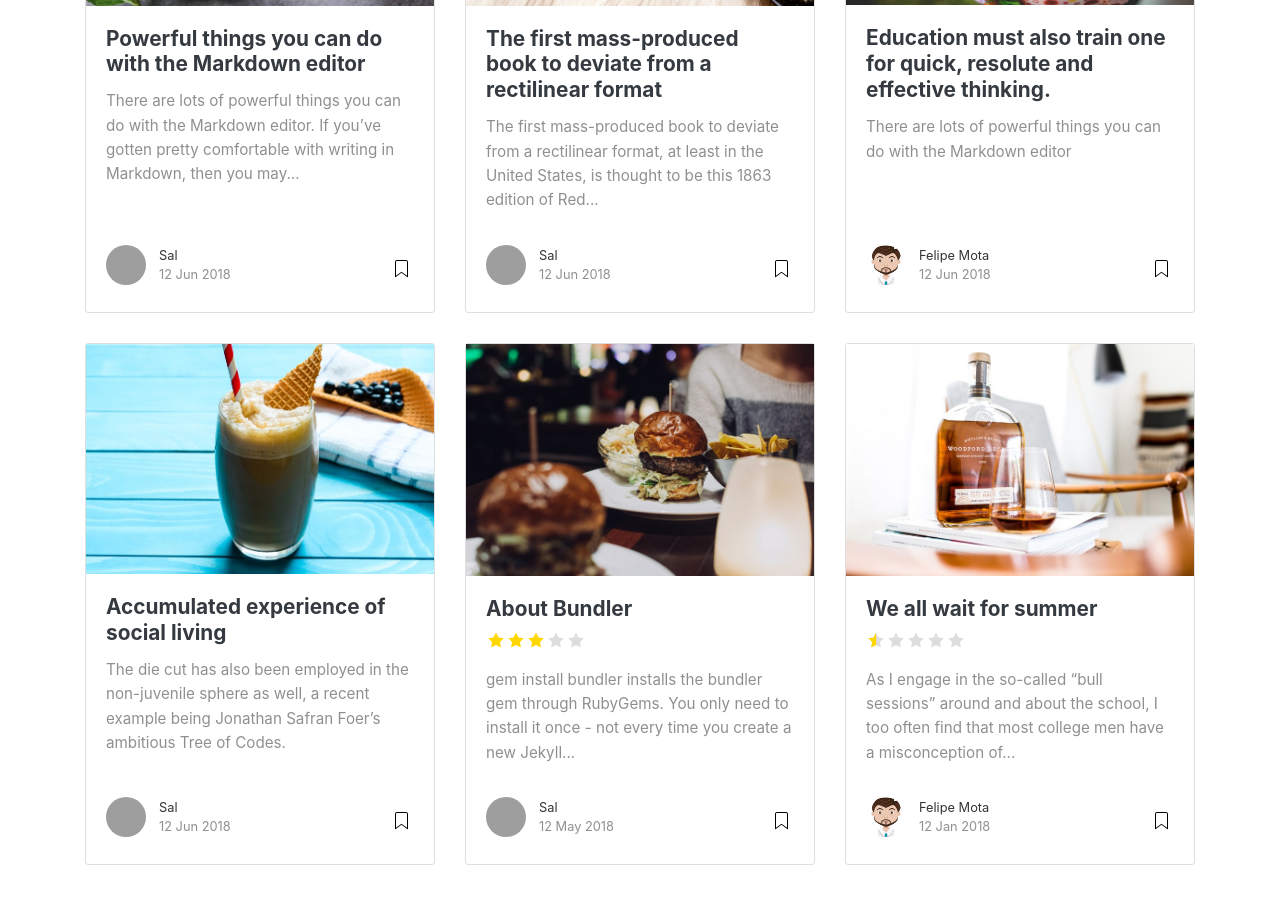
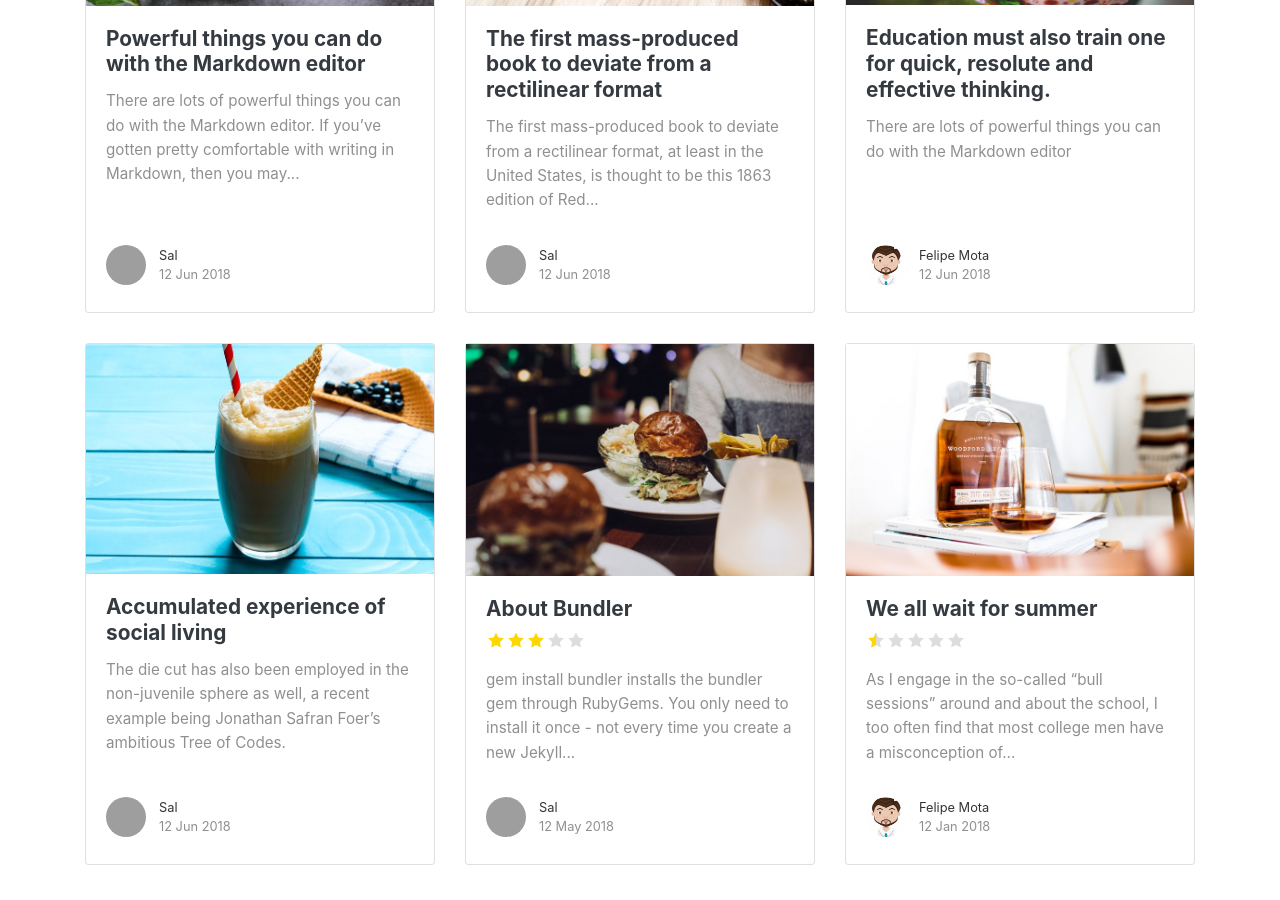
Before and after one commit to felipemotabr/sensocritico, a Jekyll site: the page built from index.html, in a window 1280 px wide and 900 px high, scrolled down 1416 px. Built offline with Jekyll 4.4.1, drawn with Linux system fonts in a browser that asks for light colours; nearby versions of some CDN libraries; the list of posts is cut into pages by our own code; grey boxes are pictures that could not be loaded.

Commit message:
removido número de comentários e label de read me

```diff
--- a/_includes/postbox.html
+++ b/_includes/postbox.html
@@ -48,7 +48,7 @@
                 {% endif %}
                 <span class="post-date">{{ post.date | date_to_string }}</span>
                 </span>
-                <span class="post-read-more"><a href="{{ site.baseurl }}{{ post.url }}" title="Read Story"><svg class="svgIcon-use" width="25" height="25" viewbox="0 0 25 25"><path d="M19 6c0-1.1-.9-2-2-2H8c-1.1 0-2 .9-2 2v14.66h.012c.01.103.045.204.12.285a.5.5 0 0 0 .706.03L12.5 16.85l5.662 4.126a.508.508 0 0 0 .708-.03.5.5 0 0 0 .118-.285H19V6zm-6.838 9.97L7 19.636V6c0-.55.45-1 1-1h9c.55 0 1 .45 1 1v13.637l-5.162-3.668a.49.49 0 0 0-.676 0z" fill-rule="evenodd"></path></svg></a></span>
+                <!-- <span class="post-read-more"><a href="{{ site.baseurl }}{{ post.url }}" title="Read Story"><svg class="svgIcon-use" width="25" height="25" viewbox="0 0 25 25"><path d="M19 6c0-1.1-.9-2-2-2H8c-1.1 0-2 .9-2 2v14.66h.012c.01.103.045.204.12.285a.5.5 0 0 0 .706.03L12.5 16.85l5.662 4.126a.508.508 0 0 0 .708-.03.5.5 0 0 0 .118-.285H19V6zm-6.838 9.97L7 19.636V6c0-.55.45-1 1-1h9c.55 0 1 .45 1 1v13.637l-5.162-3.668a.49.49 0 0 0-.676 0z" fill-rule="evenodd"></path></svg></a></span> -->
                 <div class="clearfix"></div>
             </div>
         </div>
--- a/_includes/share.html
+++ b/_includes/share.html
@@ -22,7 +22,7 @@
         </li>
 
     </ul>
-    {% if page.comments != false %}
+    <!-- {% if page.comments != false %}
     <div class="sep">
     </div>
     <ul>
@@ -30,5 +30,5 @@
         <a class="small smoothscroll" href="#disqus_thread"></a>
         </li>
     </ul>
-    {% endif %}
+    {% endif %} -->
 </div>
```
